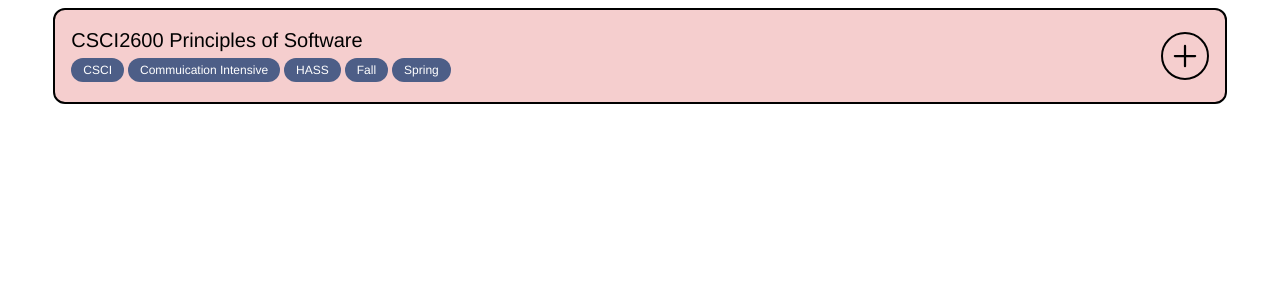
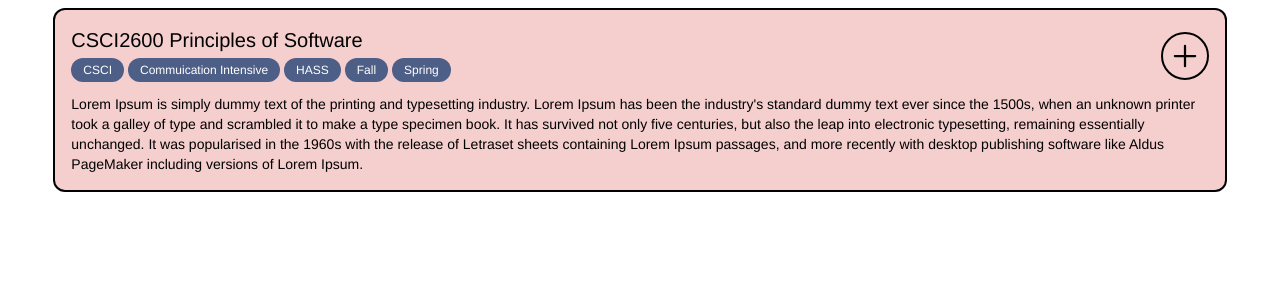
Before and after one commit to Project-CARPI/CARPI-Site, a React (Vite) app: page / in a window 1280 px wide. Both pictures are taken after a click on the button 1184 px from the left and 55 px from the top of the page. Shown: the top 300 px of the page. Built offline with nearby package versions, Linux system fonts and the light colour scheme.

Commit message:
completed animation
idk whats better animation or none

```diff
--- a/package.json
+++ b/package.json
@@ -11,6 +11,7 @@
   },
   "dependencies": {
     "@tailwindcss/vite": "^4.0.2",
+    "framer-motion": "^12.4.1",
     "react": "^18.3.1",
     "react-dom": "^18.3.1",
     "react-icons": "^5.4.0",
--- a/src/components/Course/Course.tsx
+++ b/src/components/Course/Course.tsx
@@ -1,6 +1,7 @@
-import React from "react";
+import React, { useState } from "react";
 import Tag from "./Tag";
 import AddButton from "./AddButton";
+import { motion } from "framer-motion";
 
 interface CourseType {
   id: number;
@@ -18,11 +19,19 @@ interface CourseProps {
 }
 
 const Course: React.FC<CourseProps> = ({ course }) => {
+  const [isOpen, setIsOpen] = useState(false);
+  const toggleOpen = () => {
+    setIsOpen((open) => !open);
+  };
+
   return (
     <>
       <div
-        className={`bg-[#F5CECE] border-2 border-black w-11/12 rounded-xl p-4 m-auto mt-2 font-['Helvetica'] flex items-center justify-between`}
+        className={`bg-[#F5CECE] border-2 border-black w-11/12 rounded-xl p-4 m-auto mt-2
+          font-['Helvetica']`}
+        onClick={toggleOpen}
       >
+        <div className={`flex items-center justify-between`}>
           <div className={`w-11/12`}>
             <p className={`text-xl`}>
               {course.department}
@@ -42,6 +51,18 @@ const Course: React.FC<CourseProps> = ({ course }) => {
             <AddButton />
           </div>
         </div>
+        <div className={`${isOpen ? "" : "hidden"} mt-2`}>
+          <motion.p
+            initial={{ height: 0, opacity: 0 }}
+            animate={{ height: "auto", opacity: 1 }}
+            className={`text-sm`}
+            transition={{ duration: 0.05 }}
+            key={isOpen}
+          >
+            {course.description}
+          </motion.p>
+        </div>
+      </div>
     </>
   );
 };
```
Also changed, not shown: 1 other file (tests, documents, lock files or other folders). Lines whose indentation alone changed are shown as unchanged.
